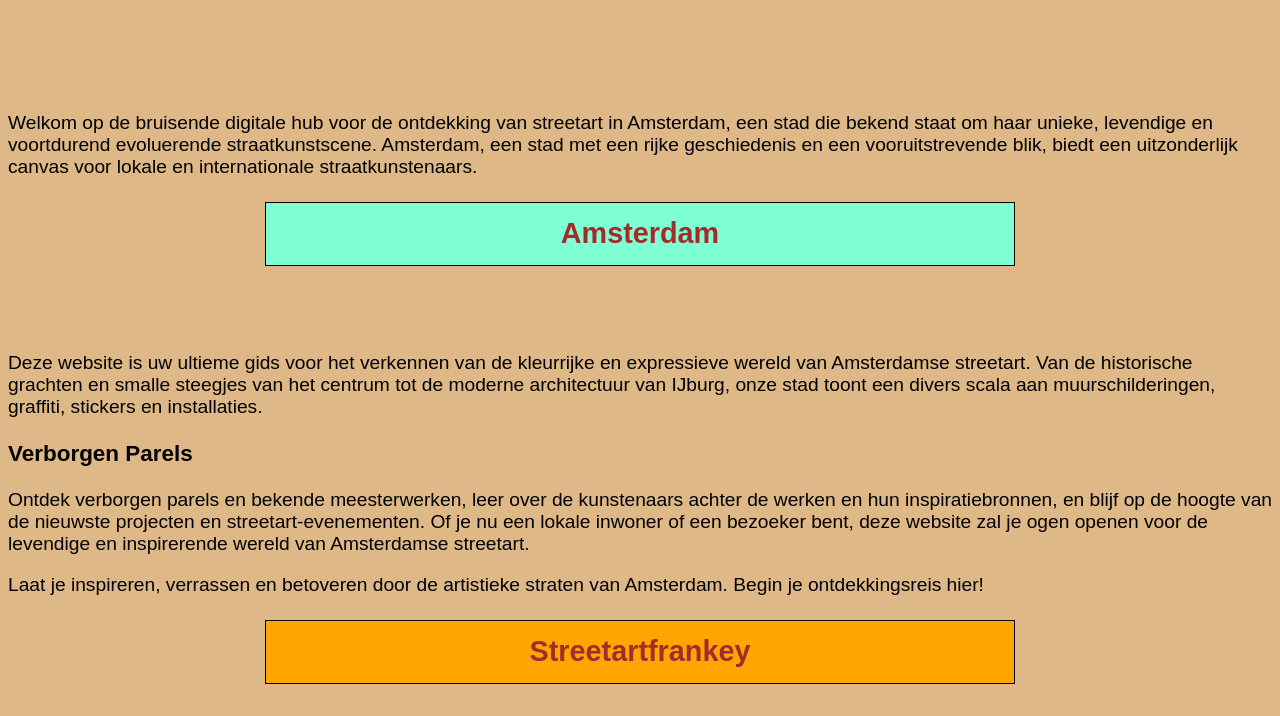
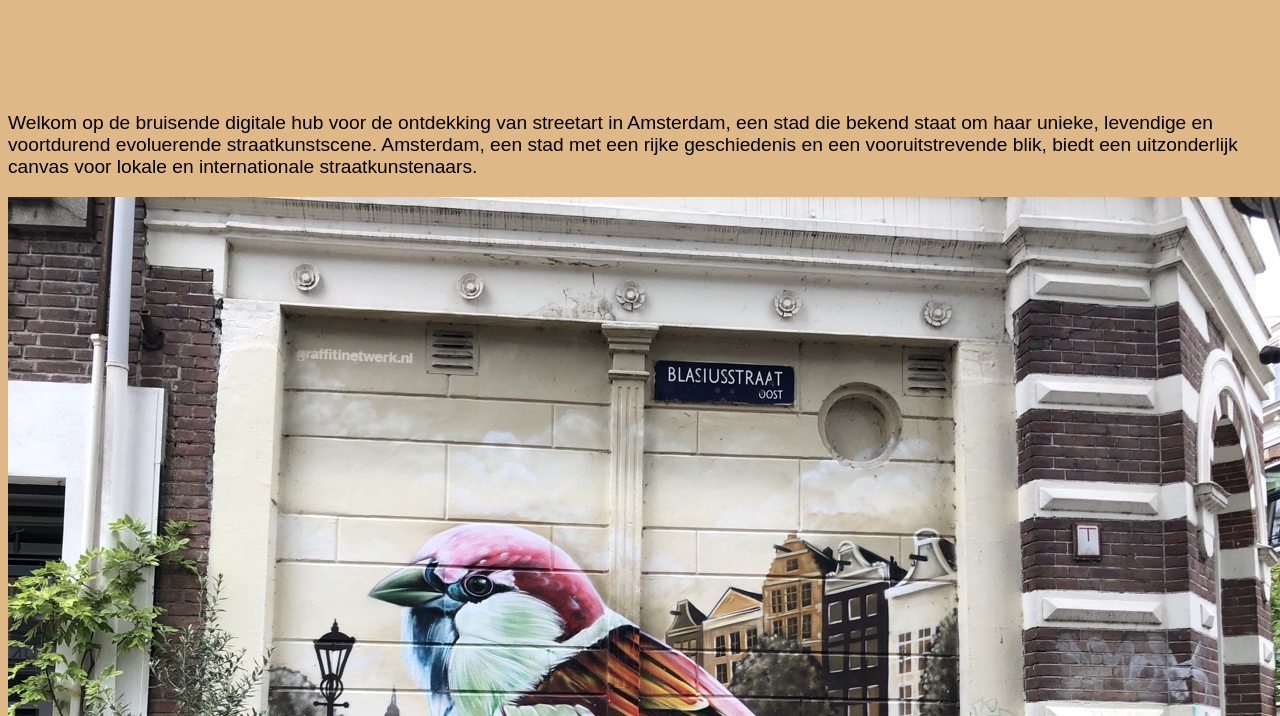
Before and after one commit to gvenk/mcd-streetart-desktop, a plain HTML site: page index.html in a window 1280 px wide. Shown: the part 236-952 px from the top of the page. Drawn offline with Linux system fonts and the light colour scheme.

Commit message:
Plaatje toegevoegd

```diff
--- a/index.html
+++ b/index.html
@@ -27,6 +27,7 @@
                 vooruitstrevende blik, biedt een uitzonderlijk canvas voor lokale en
                 internationale straatkunstenaars.
             </p>
+            <img src="images/mus.jpeg" alt="Mus">
             <article>
                 <h2>Amsterdam</h2>
                 <p>
```
